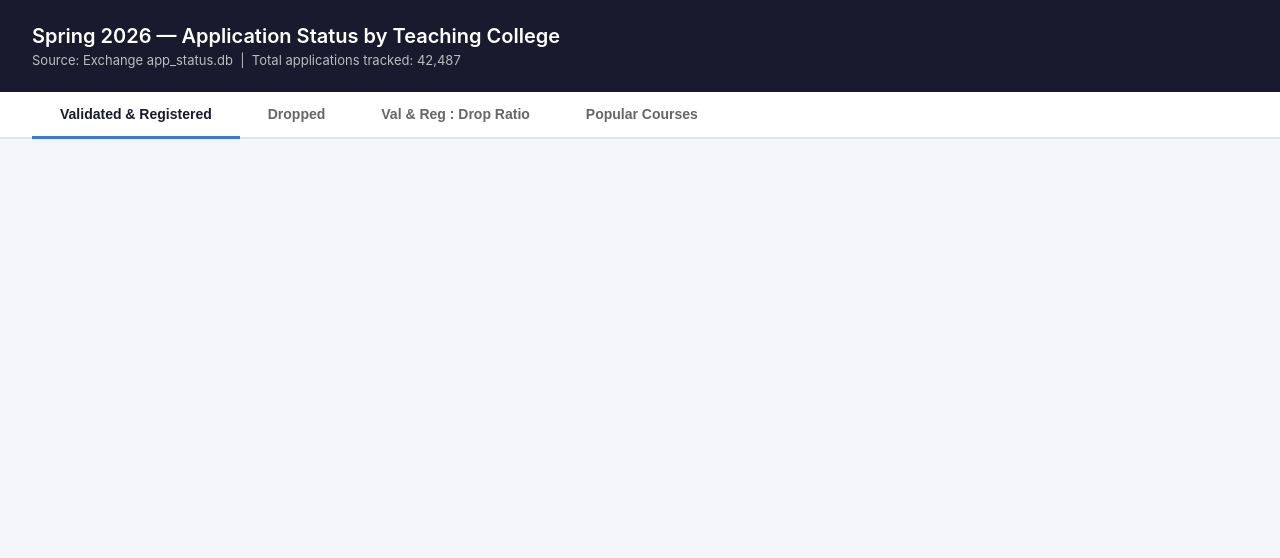
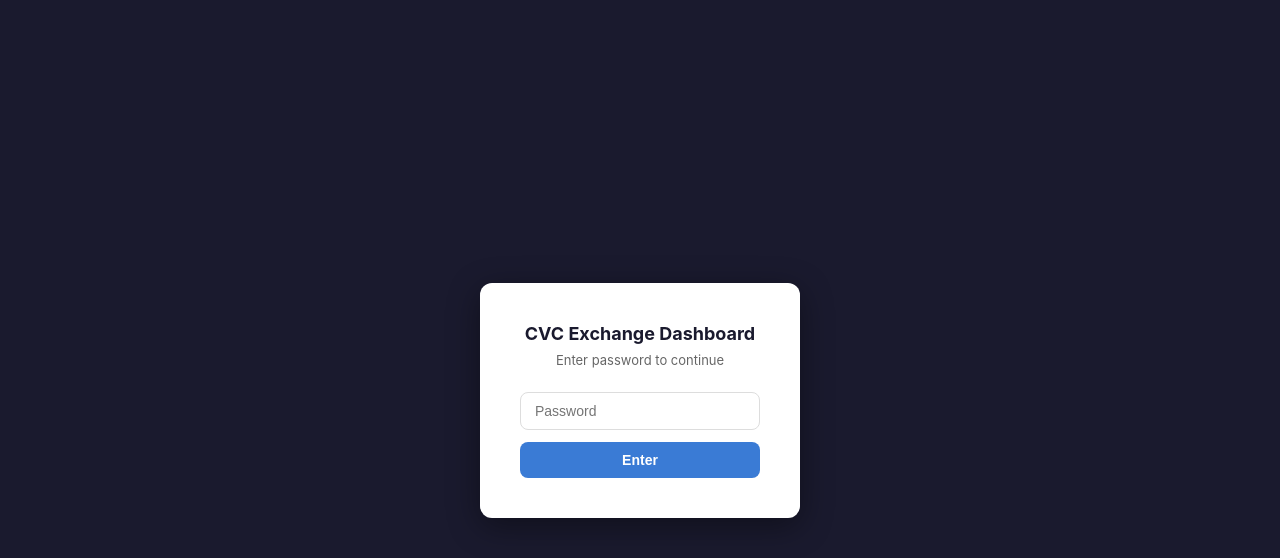
Before and after one commit to lm862003/cvc-exchange-dashboard, a plain HTML site: page index.html in a window 1280 px wide. Drawn offline with nearby package versions, Linux system fonts and the light colour scheme.

Commit message:
Add password gate

```diff
--- a/index.html
+++ b/index.html
@@ -4,6 +4,39 @@
 <meta charset="UTF-8">
 <meta name="viewport" content="width=device-width, initial-scale=1.0">
 <title>Spring 2026 — Application Status by Teaching College</title>
+<script>
+(function() {
+  var k = 'cvc-oei-auth';
+  if (sessionStorage.getItem(k) !== '1') {
+    document.addEventListener('DOMContentLoaded', function() {
+      var overlay = document.createElement('div');
+      overlay.id = 'auth-overlay';
+      overlay.style.cssText = 'position:fixed;inset:0;background:#1a1a2e;display:flex;align-items:center;justify-content:center;z-index:9999;';
+      overlay.innerHTML = '<div style="background:#fff;border-radius:12px;padding:40px;width:320px;text-align:center;box-shadow:0 8px 32px rgba(0,0,0,.4)">' +
+        '<div style="font-size:18px;font-weight:700;margin-bottom:8px;color:#1a1a2e">CVC Exchange Dashboard</div>' +
+        '<div style="font-size:13px;color:#666;margin-bottom:24px">Enter password to continue</div>' +
+        '<input id="pw-input" type="password" placeholder="Password" style="width:100%;padding:10px 14px;border:1px solid #ddd;border-radius:8px;font-size:14px;margin-bottom:12px;outline:none" />' +
+        '<button id="pw-btn" style="width:100%;padding:10px;background:#3a7bd5;color:#fff;border:none;border-radius:8px;font-size:14px;font-weight:600;cursor:pointer">Enter</button>' +
+        '<div id="pw-err" style="color:#e05252;font-size:12px;margin-top:10px;display:none">Incorrect password</div>' +
+        '</div>';
+      document.body.appendChild(overlay);
+      function attempt() {
+        if (document.getElementById('pw-input').value === 'cvc-oei') {
+          sessionStorage.setItem(k, '1');
+          overlay.remove();
+        } else {
+          document.getElementById('pw-err').style.display = 'block';
+          document.getElementById('pw-input').value = '';
+          document.getElementById('pw-input').focus();
+        }
+      }
+      document.getElementById('pw-btn').addEventListener('click', attempt);
+      document.getElementById('pw-input').addEventListener('keydown', function(e) { if (e.key === 'Enter') attempt(); });
+      document.getElementById('pw-input').focus();
+    });
+  }
+})();
+</script>
 <script src="https://cdn.jsdelivr.net/npm/chart.js@4.4.0/dist/chart.umd.min.js"></script>
 <style>
   *, *::before, *::after { box-sizing: border-box; margin: 0; padding: 0; }
```
